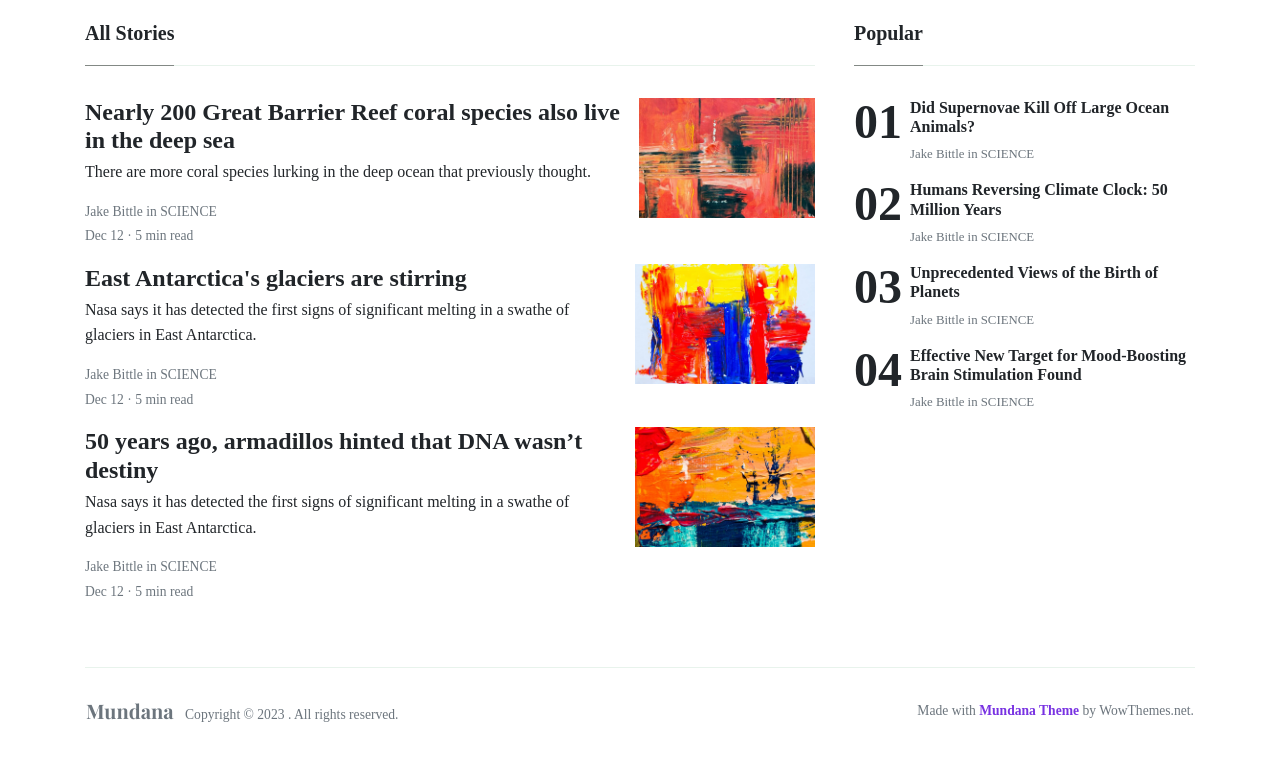
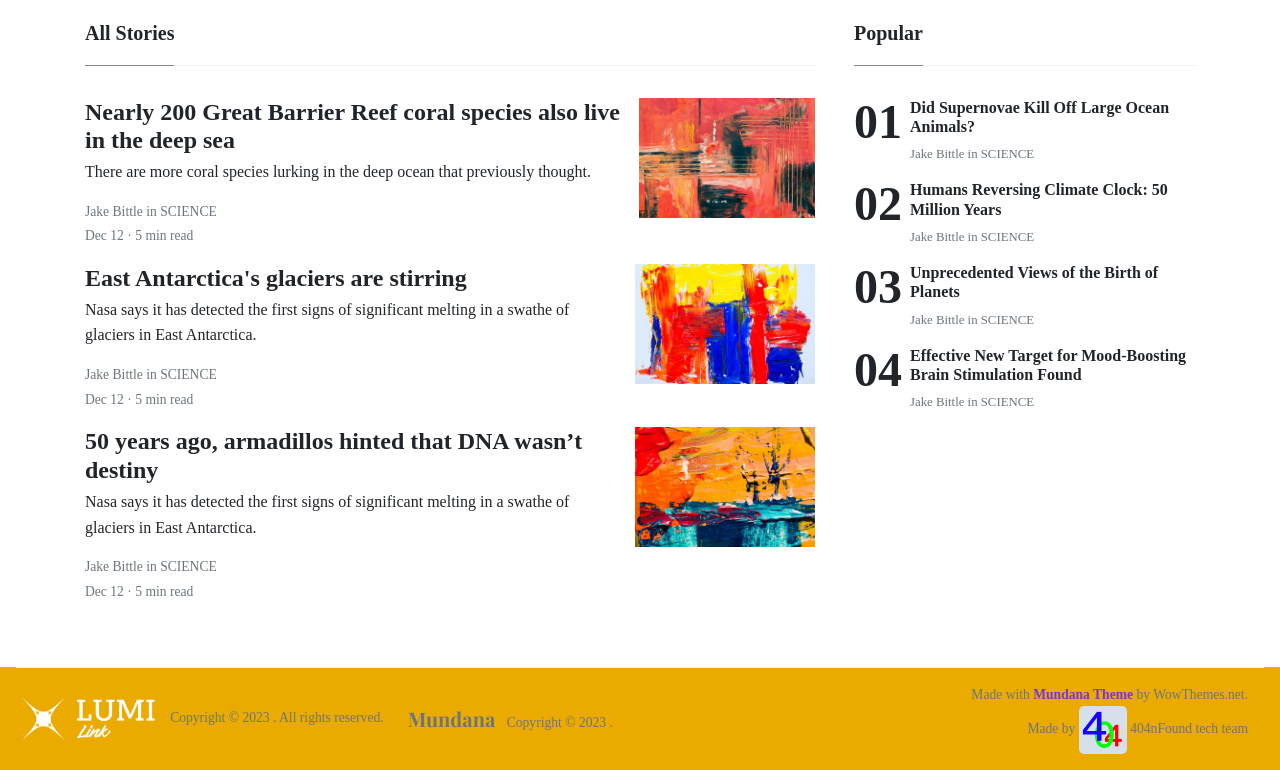
Before and after one commit to Team-404nFound/LUMI-web, a website: page index.html in a window 1280 px wide. Shown: the part 908-1678 px from the top of the page. Drawn offline with nearby package versions, Linux system fonts and the light colour scheme.

Commit message:
footer structure completed
foot edited, color to yellow, add LUMI cpoyright,  mentions 404

note: better get a blue version of logo

```diff
--- a/index.html
+++ b/index.html
@@ -20,7 +20,7 @@
 <!--------------------------------------
 NAVBAR
 --------------------------------------->
-<nav class="topnav navbar navbar-expand-lg navbar-light fixed-top brandBlue">
+<nav class="topnav navbar navbar-expand-lg navbar-light fixed-top brandBlue-bg">
 <div class="container">
 	<img class="navbar-brand logo" src="source/img/base_logo_transparent_background.png"></a>
 	<button class="navbar-toggler collapsed" type="button" data-toggle="collapse" data-target="#navbarColor02" aria-controls="navbarColor02" aria-expanded="false" aria-label="Toggle navigation">
@@ -246,16 +246,26 @@ MAIN
 <!--------------------------------------
 FOOTER
 --------------------------------------->
-<div class="container mt-5">
-	<footer class="bg-white border-top p-3 text-muted small">
+<div class="pl-3 pr-3 mt-5 brandYellow-bg">
+	<footer class="border-top p-3 text-muted small">
 	<div class="row align-items-center justify-content-between">
 		<div>
-            <span class="navbar-brand mr-2"><strong>Mundana</strong></span> Copyright &copy;
+            <img class="mr-2" style="height: 3rem; border-radius: 0px;" src="source/img/white_logo_transparent_background.png"></a> Copyright &copy;
 			<script>document.write(new Date().getFullYear())</script>
 			 . All rights reserved.
 		</div>
 		<div>
-			Made with <a target="_blank" class="text-secondary font-weight-bold" href="https://www.wowthemes.net/mundana-free-html-bootstrap-template/">Mundana Theme</a> by WowThemes.net.
+            <span class="navbar-brand ml-4 mr-2"><strong>Mundana</strong></span> Copyright &copy;
+			<script>document.write(new Date().getFullYear())</script>
+			 .
+		</div>
+		<div class="col" style="text-align: right;">
+			<div>
+				Made with <a target="_blank" class="text-secondary font-weight-bold" href="https://www.wowthemes.net/mundana-free-html-bootstrap-template/">Mundana Theme</a> by WowThemes.net.
+			</div>
+			<div>
+				Made by <img src="source/img/404Icon.png" style="height: 3rem; border-radius: 5px;"> 404nFound tech team
+			</div>
 		</div>
 	</div>
 	</footer>
--- a/source/CSS/main.css
+++ b/source/CSS/main.css
@@ -5,7 +5,7 @@ body{
     font-size:medium;
 }
 
-.brandBlue{
+.brandBlue-bg{
     background-color: #001d42;
 }
 
@@ -13,8 +13,8 @@ body{
     background-color: #185098;
 }
 
-.brandYellow{
-    color: #eaaa00 !important;
+.brandYellow-bg{
+    background-color: #eaaa00;
 }
 
 .logo{
```
Also changed, not shown: about.html (+1 -1 lines), article.html (+1 -1 lines), category.html (+1 -1 lines), docs.html (+1 -1 lines), source/img/404Icon.png (added), source/img/customcolor_logo_customcolor_background.png (added), source/img/white_logo_transparent_background.png (added), 3 other files.
